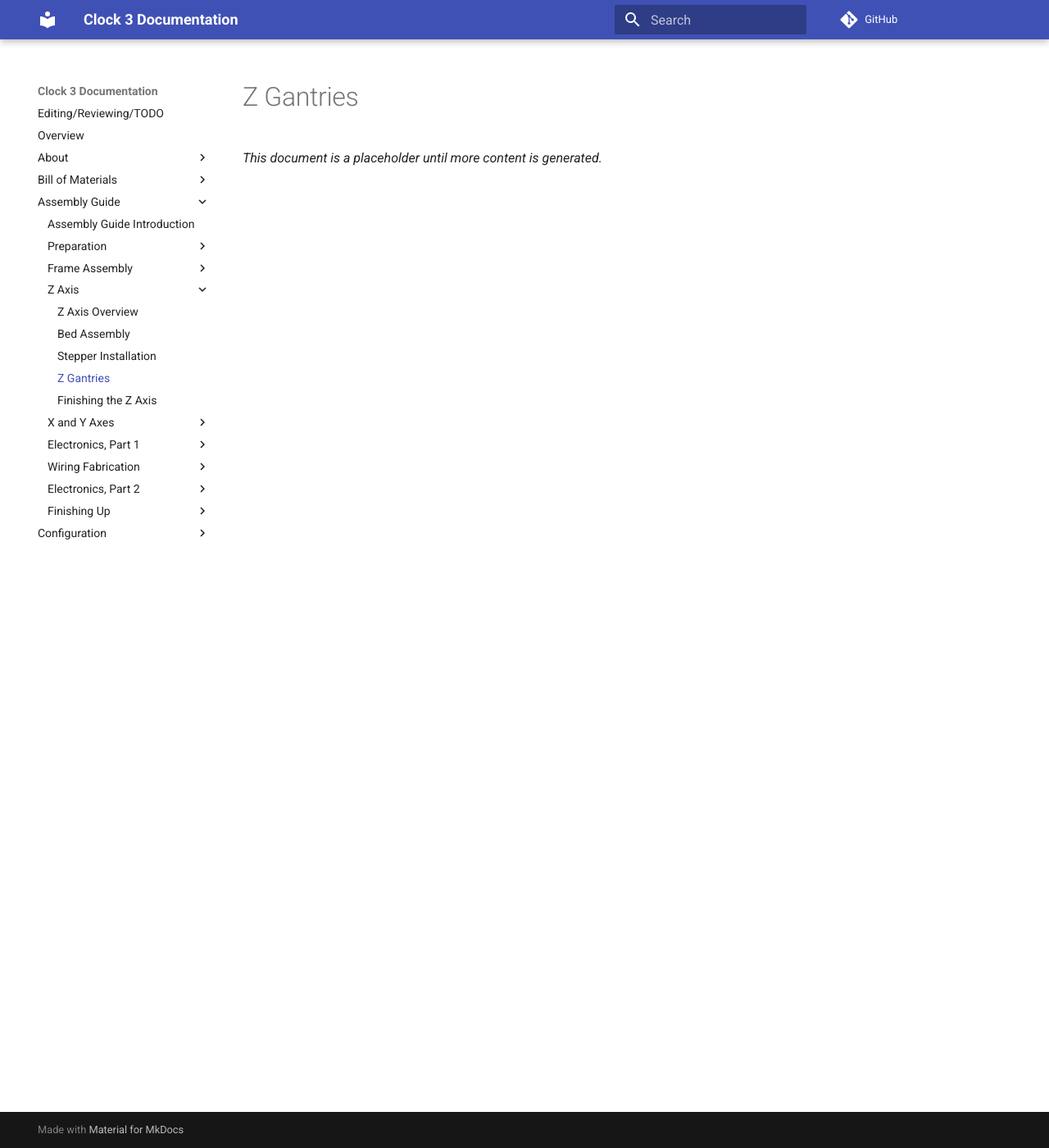
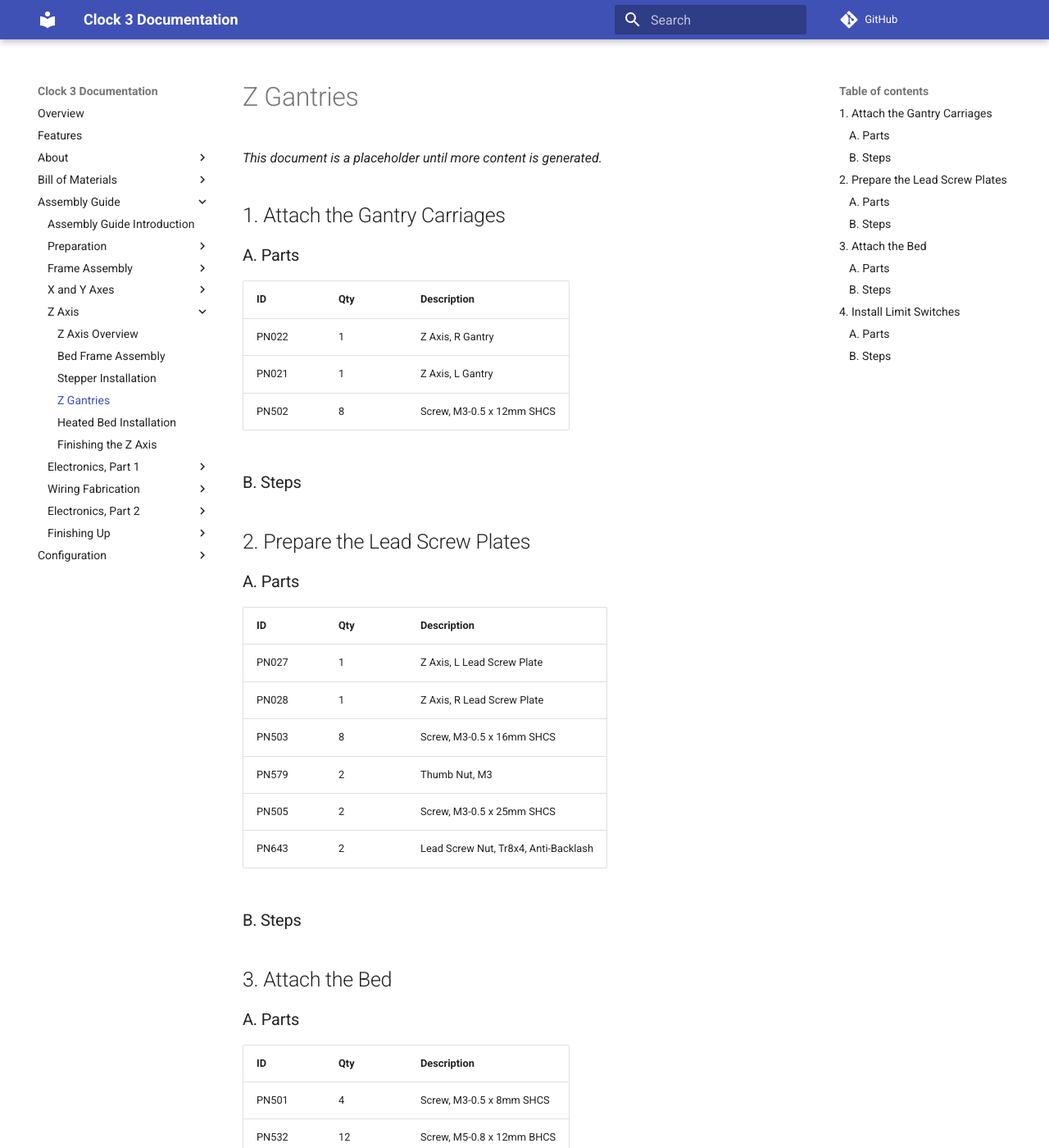
Before and after one commit to jon-harper/clock-3, an MkDocs documentation site: the page built from docs/assembly/z_axis/gantries.md, in a window 1280 px wide and 1400 px high. Shown: the whole window at 82% size. Built offline with MkDocs 1.6.1 and Material for MkDocs 9.7.7, drawn with Linux system fonts in a browser that asks for light colours; comment, search, counter and statistics services are not loaded; some of the changed text lies outside the part shown.

```diff
--- a/docs/assembly/z_axis/gantries.md
+++ b/docs/assembly/z_axis/gantries.md
@@ -6,3 +6,63 @@ date: 2022-04-11
 ---
 
 *This document is a placeholder until more content is generated.*
+
+
+
+
+## 1. Attach the Gantry Carriages
+### A. Parts
+
+| ID    | Qty | Description                          |
+|-------|-----|--------------------------------------|
+| PN022 | 1   | Z Axis, R Gantry                     |
+| PN021 | 1   | Z Axis, L Gantry                     |
+| PN502 | 8   | Screw, M3-0.5 x 12mm SHCS            |
+
+
+### B. Steps
+
+## 2. Prepare the Lead Screw Plates
+
+### A. Parts
+
+| ID    | Qty | Description                          |
+|-------|-----|--------------------------------------|
+| PN027 | 1   | Z Axis, L Lead Screw Plate           |
+| PN028 | 1   | Z Axis, R Lead Screw Plate           |
+| PN503 | 8   | Screw, M3-0.5 x 16mm SHCS            |
+| PN579 | 2   | Thumb Nut, M3                        |
+| PN505 | 2   | Screw, M3-0.5 x 25mm SHCS            |
+| PN643 | 2   | Lead Screw Nut, Tr8x4, Anti-Backlash |
+<!--| PN570 | 8   | Hex Nut, M3                          |-->
+
+### B. Steps
+
+## 3. Attach the Bed
+
+### A. Parts
+
+| ID    | Qty | Description                          |
+|-------|-----|--------------------------------------|
+| PN501 | 4   | Screw, M3-0.5 x 8mm SHCS             |
+| PN532 | 12  | Screw, M5-0.8 x 12mm BHCS            |
+| PN577 | 12  | Washer, M5, Split Lock               |
+
+### B. Steps
+
+## 4. Install Limit Switches
+
+
+### A. Parts
+
+| ID    | Qty | Description                          |
+|-------|-----|--------------------------------------|
+| PN025 | 1   | Z Motion, L Limit Switch Mount       |
+| PN026 | 1   | Z Motion, R Limit Switch Mount       |
+| PN091 | 2   | Misc, Limit Switch Cap               |
+| PN503 | 4   | Screw, M3-0.5 x 16mm SHCS            |
+| PN533 | 2   | Screw, M5-0.8 x 16mm BHCS            |
+| PN577 | 2   | Washer, M5, Split Lock               |
+| PN910 | 2   | Limit Switch                         |
+
+### B. Steps
--- a/docs/assembly/z_axis/index.md
+++ b/docs/assembly/z_axis/index.md
@@ -7,7 +7,7 @@ date: 2022-04-11
 
 *This document is actively being refined and edited for mistaeks.*
 
-Clock 3's' Z axis is essentially symmetrical. There are two Z steppers, each with its own driver and limit switch. The left stepper is Z1, the right is Z2. Making sure those steppers and the linear rails are aligned prevents binding, so we will take some time to ensure both halves are aligned relative to one another during this process.
+The Z axis is almost entirely symmetrical. There are two Z steppers, each with its own driver and limit switch. The left stepper is Z1, the right is Z2. Making sure those steppers and the linear rails are aligned prevents binding, so we will take some time to ensure both halves are aligned relative to one another during this process.
 
 ## Assembly Order
 
@@ -15,8 +15,8 @@ After the bed is assembled, the rest of the assembly process is centered on the
 
 1. Assemble the bed frame.
 2. Install the Z steppers and floor sealing bearing.
-3. Install the Z gantries and limit switches.
-4. Attach the bed frame and align the linear rails.
-5. Lubricate and install the lead screws.
+3. Install the Z gantries and attach the bed frame.
+4. Install the limit switches and align the Z linear rails.
+5. Add the bed to the bed frame.
 
 When you're ready, we'll get started.
--- a/mkdocs.yml
+++ b/mkdocs.yml
@@ -12,10 +12,9 @@ markdown_extensions:
   - admonition
 
 nav:
-  - todo.md
   - overview.md
+  - about/features.md
   - About:
-    - about/features.md
     - about/goals.md
     - about/faq.md
     - about/roadmap.md
@@ -44,18 +43,30 @@ nav:
       - assembly/frame/insulation.md
       - assembly/frame/xy.md
       - assembly/frame/finishing.md
+    # - Paneling:
+    #   - Preparation
+    #   - Top Hatch
+    #   - Flooring
+    #   - Front and Rear Panels
+    #   - Side Panels
+    - X and Y Axes:
+      - assembly/xy_axes/index.md
+      - assembly/xy_axes/pulleys.md
+      - assembly/xy_axes/tensioners.md
+      - assembly/xy_axes/xy_joint.md
+      - assembly/xy_axes/y_rails.md
+      - assembly/xy_axes/ab_steppers.md
+      - assembly/xy_axes/x_gantry.md
     - Z Axis:
       - assembly/z_axis/index.md
-      - assembly/z_axis/bed.md
+      - assembly/z_axis/bed_frame.md
       - assembly/z_axis/steppers.md
       - assembly/z_axis/gantries.md
+      - assembly/z_axis/hotbed.md
       - assembly/z_axis/finishing.md
-    - X and Y Axes:
-      - assembly/xy_axes/index.md
     - Electronics, Part 1:
       - assembly/toys/index.md
       # Skirt
-      # AB Steppers & top panel
     - Wiring Fabrication:
       - assembly/wiring/index.md
     - Electronics, Part 2:
```
Also changed, not shown: changelog.md (+7 -0 lines), docs/assembly/frame/sides.md (+23 -2 lines), docs/assembly/xy_axes/ab_steppers.md (added, +57 -0 lines), docs/assembly/xy_axes/pulleys.md (added, +58 -0 lines), docs/assembly/xy_axes/tensioners.md (added, +57 -0 lines), docs/assembly/xy_axes/x_gantry.md (added, +46 -0 lines), docs/assembly/xy_axes/xy_joint.md (added, +61 -0 lines), docs/assembly/xy_axes/y_rails.md (added, +45 -0 lines), docs/assembly/z_axis/bed_frame.md (renamed from docs/assembly/z_axis/bed.md, +5 -16 lines), docs/assembly/z_axis/hotbed.md (added, +52 -0 lines), docs/assembly/z_axis/steppers.md (+53 -0 lines), readme.md (+0 -4 lines).
